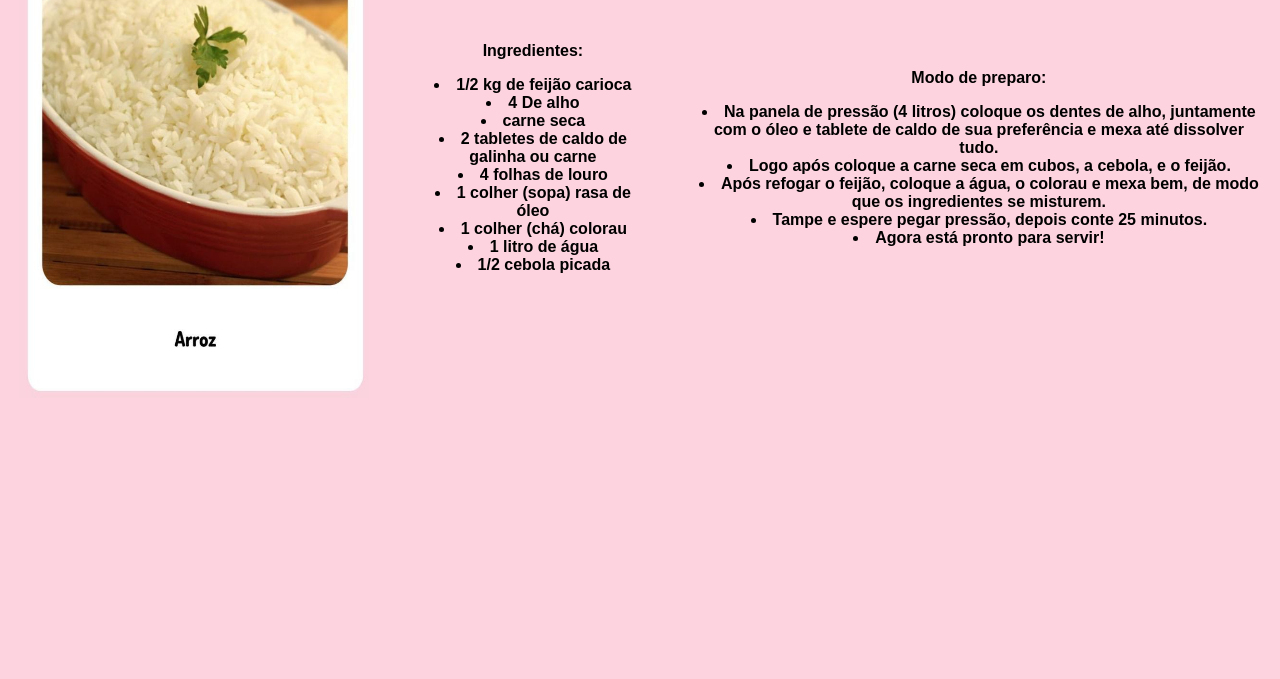
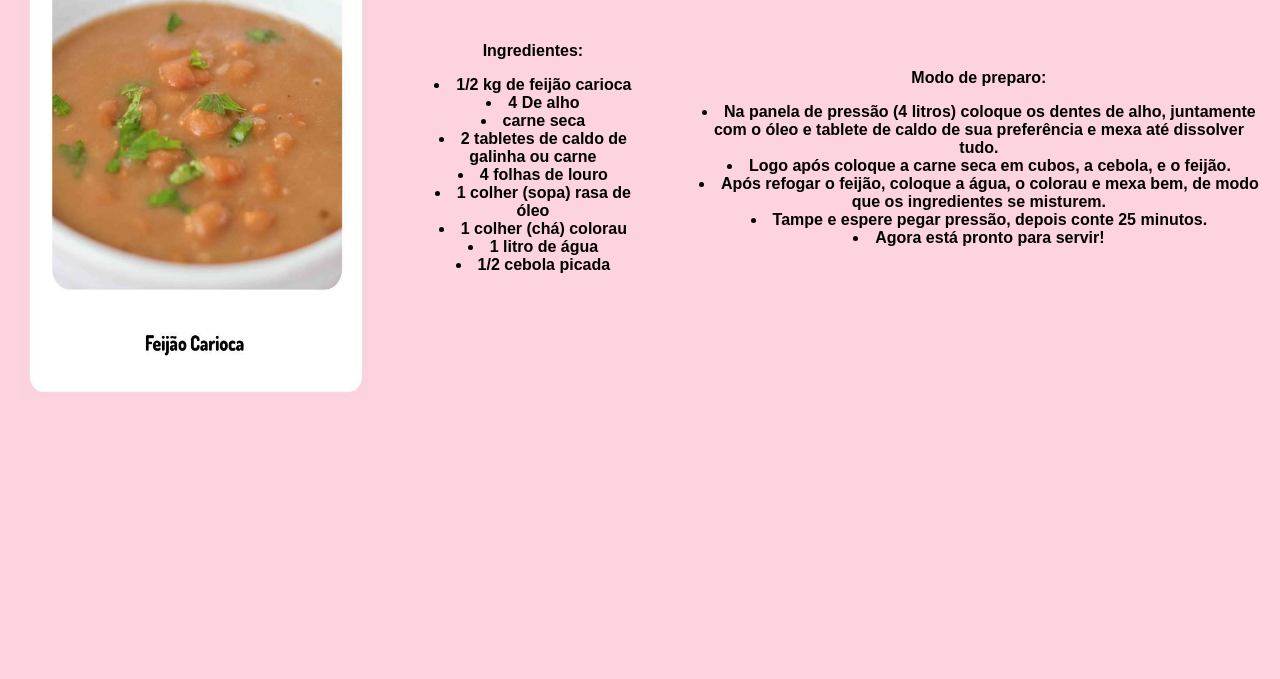
Before and after one commit to jaoxt/EasyReci, a plain HTML site: page pag.feijao.html in a window 1280 px wide. Shown: the part 121-800 px from the top of the page. Drawn offline with Linux system fonts and the light colour scheme.

Commit message:
Update pag.feijao.html

```diff
--- a/pag.feijao.html
+++ b/pag.feijao.html
@@ -29,7 +29,7 @@
 
         <table  cellspacing="10">
             <tr>
-                <td> <img src="img/arrozin.jpg" height="500px" width="350px" border-="20px" align-="left">
+                <td> <img src="img/fejao.jpg" height="500px" width="350px" border-="20px" align-="left">
                 </td>
                 <td>
                         <ul>
```
